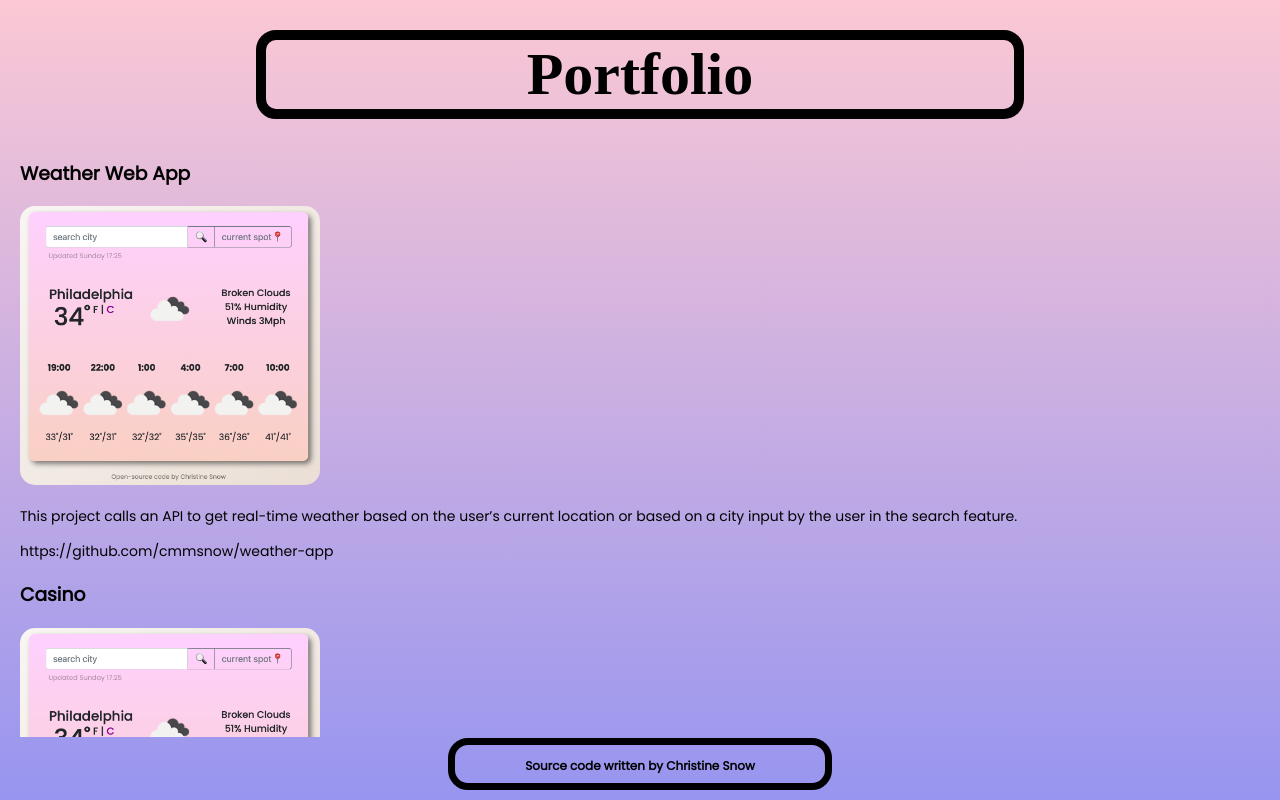
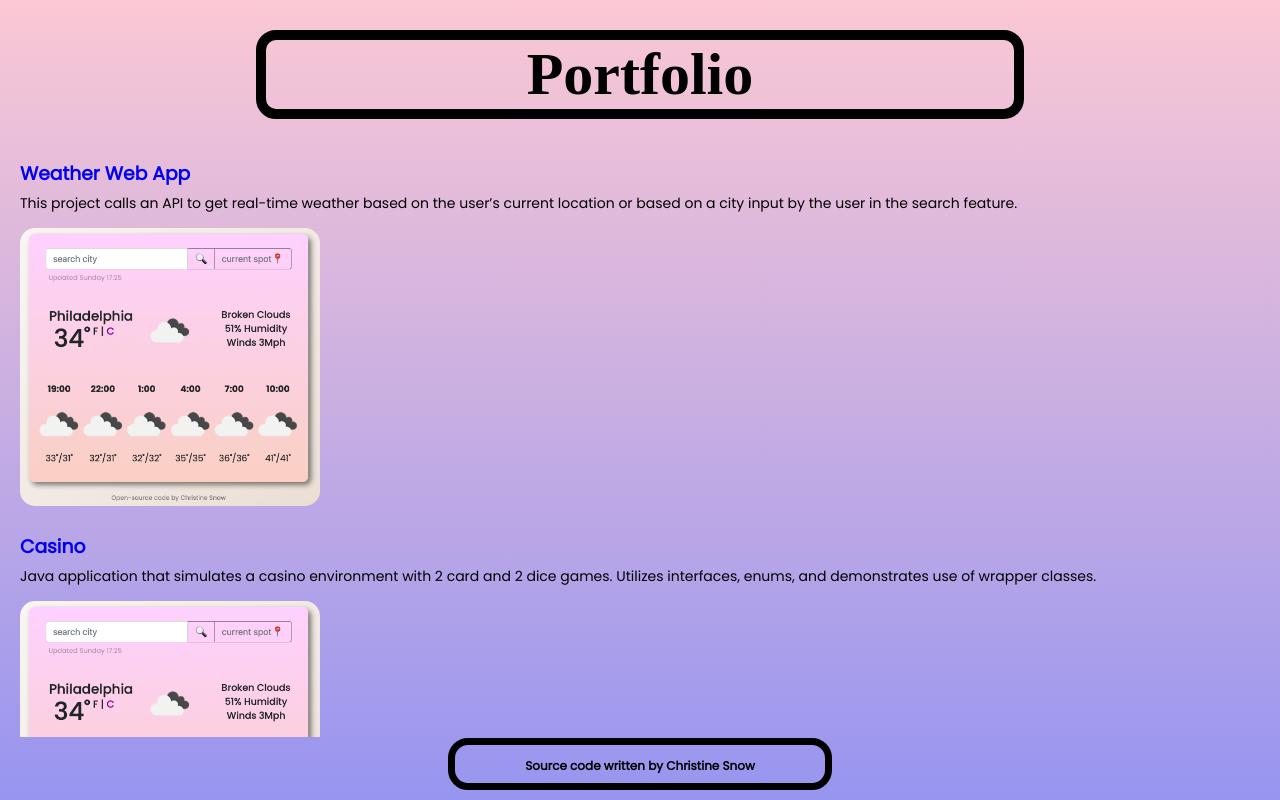
Before and after one commit to cmmsnow/portfolio, an Angular app: page / in a window 1280 px wide. Built offline with nearby package versions, Linux system fonts and the light colour scheme; a web font is replaced by a local one.

Commit message:
updated links to projects, reorganized title, description above image

```diff
--- a/src/app/body/body.component.css
+++ b/src/app/body/body.component.css
@@ -10,10 +10,12 @@
 
 h2, h3 {
   /*font-family: 'Staatliches', cursive;*/
+  margin-bottom: 0;
 }
 
 p {
   font-size: 14px;
+  margin-top: 5px;
 }
 
 img {
@@ -21,3 +23,15 @@ img {
   margin: 0 auto;
   max-width: 300px;
 }
+
+a {
+  margin-bottom: 0;
+  text-decoration: none;
+}
+
+a:hover {
+  color: #bb3c43;
+  position: relative;
+  bottom: 4px;
+  transition: .25s ease-out;
+}
--- a/src/app/body/body.component.html
+++ b/src/app/body/body.component.html
@@ -1,16 +1,15 @@
 <div class="body">
   <div *ngFor = "let project of projects">
     <div>
+      <a target="_blank" rel="noopener" href="{{project.codeUrl}}">
       <h3>
         {{project.title}}
       </h3>
-      <img alt="Weather Web App" src="{{project.imagePath}}">
+      </a>
       <p *ngIf="project.description">
         {{project.description}}
       </p>
-      <p>
-        {{project.codeUrl}}
-      </p>
+      <img alt="Weather Web App" src="{{project.imagePath}}">
     </div>
   </div>
 </div>
```
